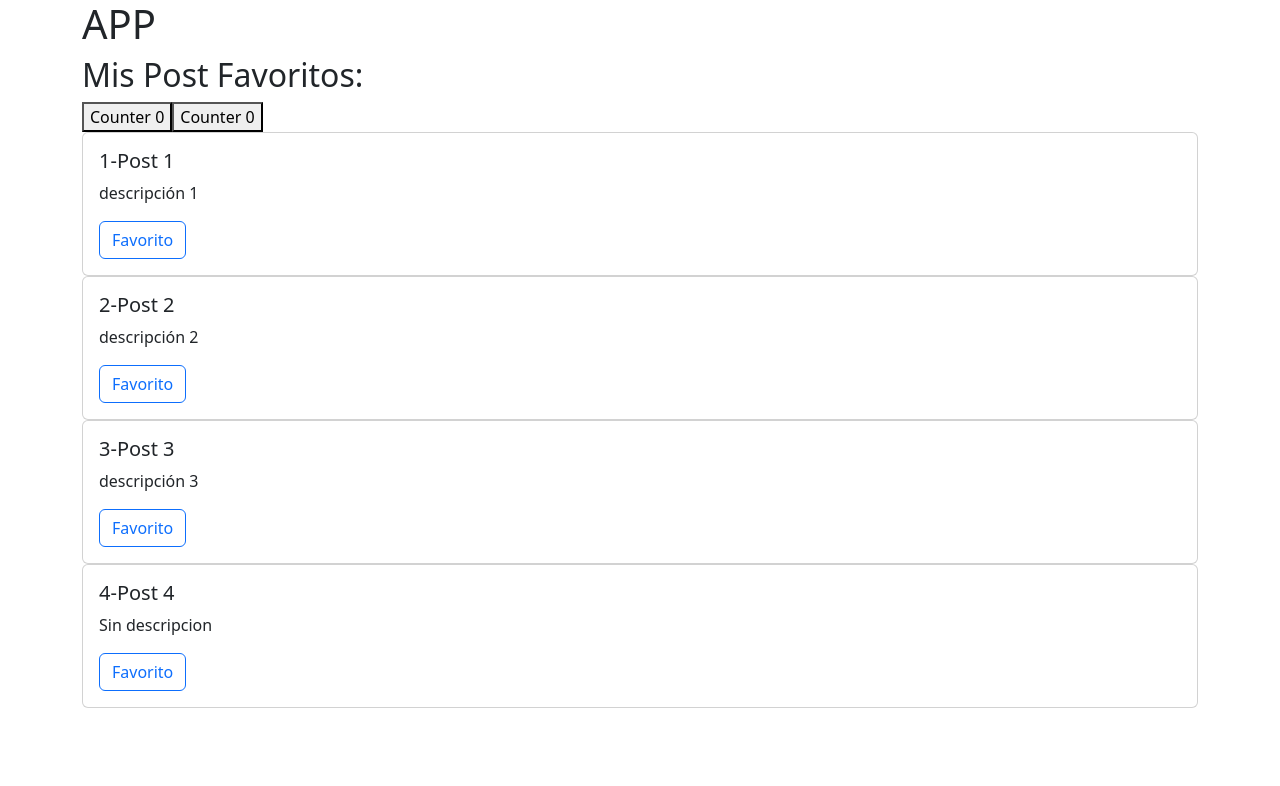
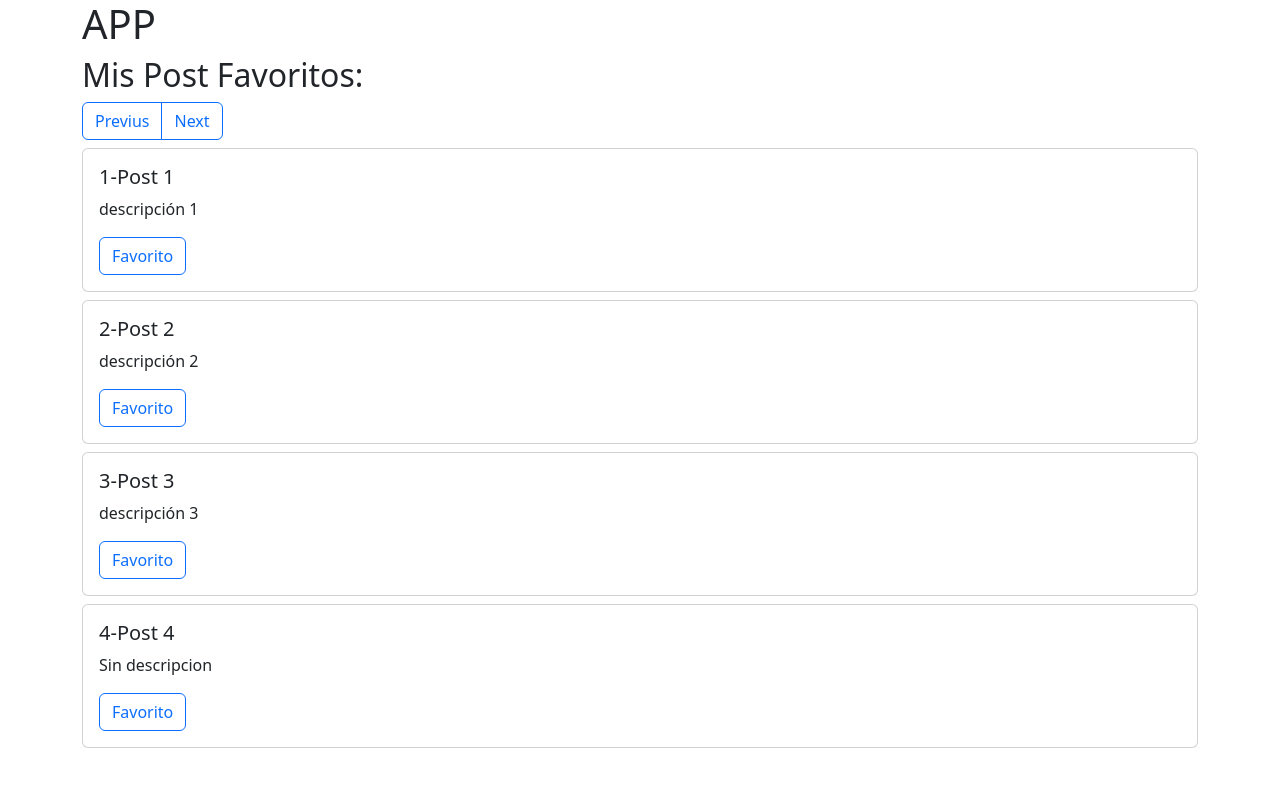
Before and after one commit to ximeBallin/Vue.js-CAPACITACION-, a Vue app in the folder vue-project-2/: page / in a window 1280 px wide. Shown: the top 786 px of the page. Built offline with nearby package versions, Linux system fonts and the light colour scheme; no server answers.

Commit message:
feat (Componente-Paginacion):✨import and render PaginatePost component with margin spacing in App.vue

```diff
--- a/vue-project-2/src/App.vue
+++ b/vue-project-2/src/App.vue
@@ -2,6 +2,7 @@
 import ButtonCounter from "./components/ButtonCounter.vue";
 import BlogPost from "./components/BlogPost.vue";
 import { ref } from "vue";
+import PaginatePost from "@/components/PaginatePost.vue";
 
 const posts = ref([
   { title: "Post 1", id: 1, body: "descripción 1" },
@@ -23,8 +24,7 @@ fetch('https://jsonplaceholder.typicode.com/posts')
   <div class="container">
     <h1>APP</h1>
     <h2>Mis Post Favoritos: {{ favorito }}</h2>
-    <ButtonCounter></ButtonCounter>
-    <button-counter></button-counter>
+    <PaginatePost class="mb-2"></PaginatePost>
 
     <BlogPost
         v-for="post in posts"
@@ -33,6 +33,7 @@ fetch('https://jsonplaceholder.typicode.com/posts')
         :id="post.id"
         :body="post.body"
         :cambiarFavorito="cambiarFavorito"
+        class="mb-2"
     ></BlogPost>
   </div>
 </template>
--- /dev/null
+++ b/vue-project-2/src/components/PaginatePost.vue
@@ -0,0 +1,9 @@
+<script setup></script>
+
+<template>
+  <div class="btn-group" role="group" aria-label="Basic example">
+    <button type="button" class="btn btn-outline-primary">Previus</button>
+    <button type="button" class="btn btn-outline-primary">Next</button>
+
+  </div>
+</template>
```
